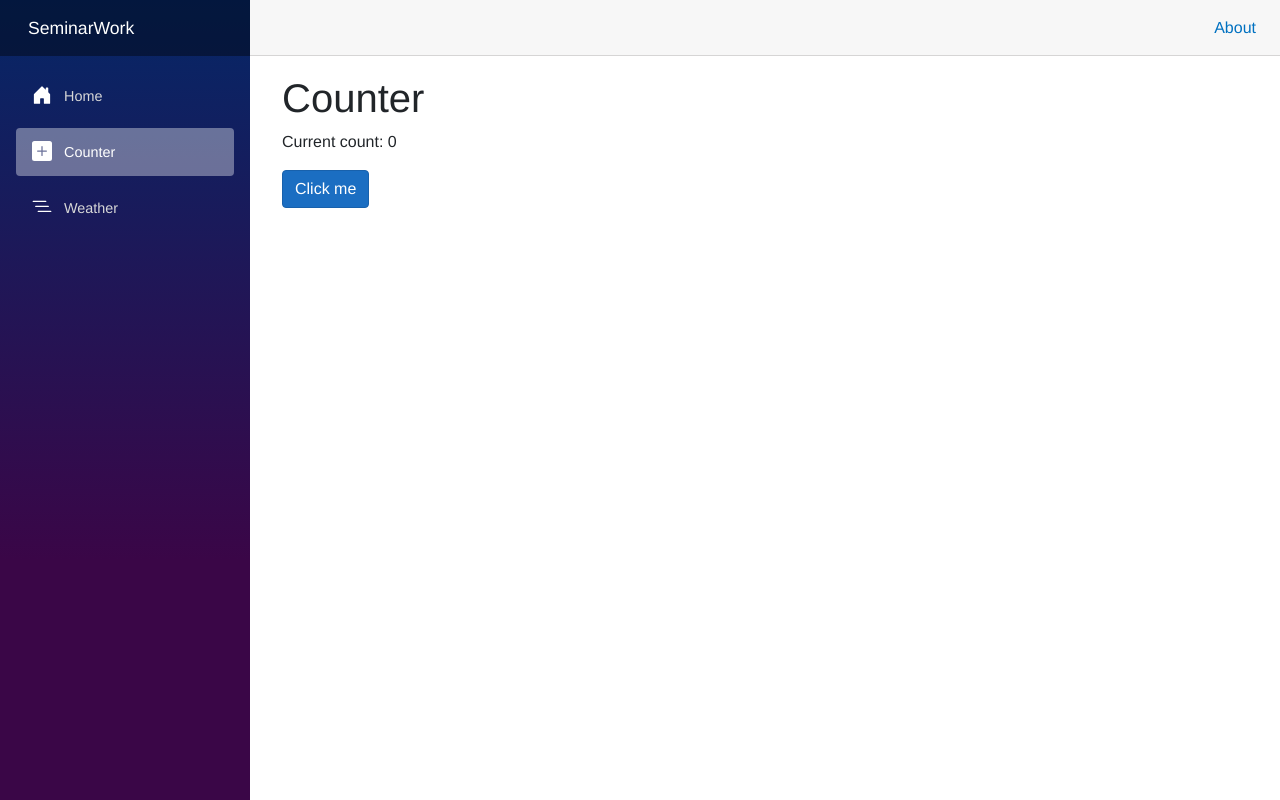
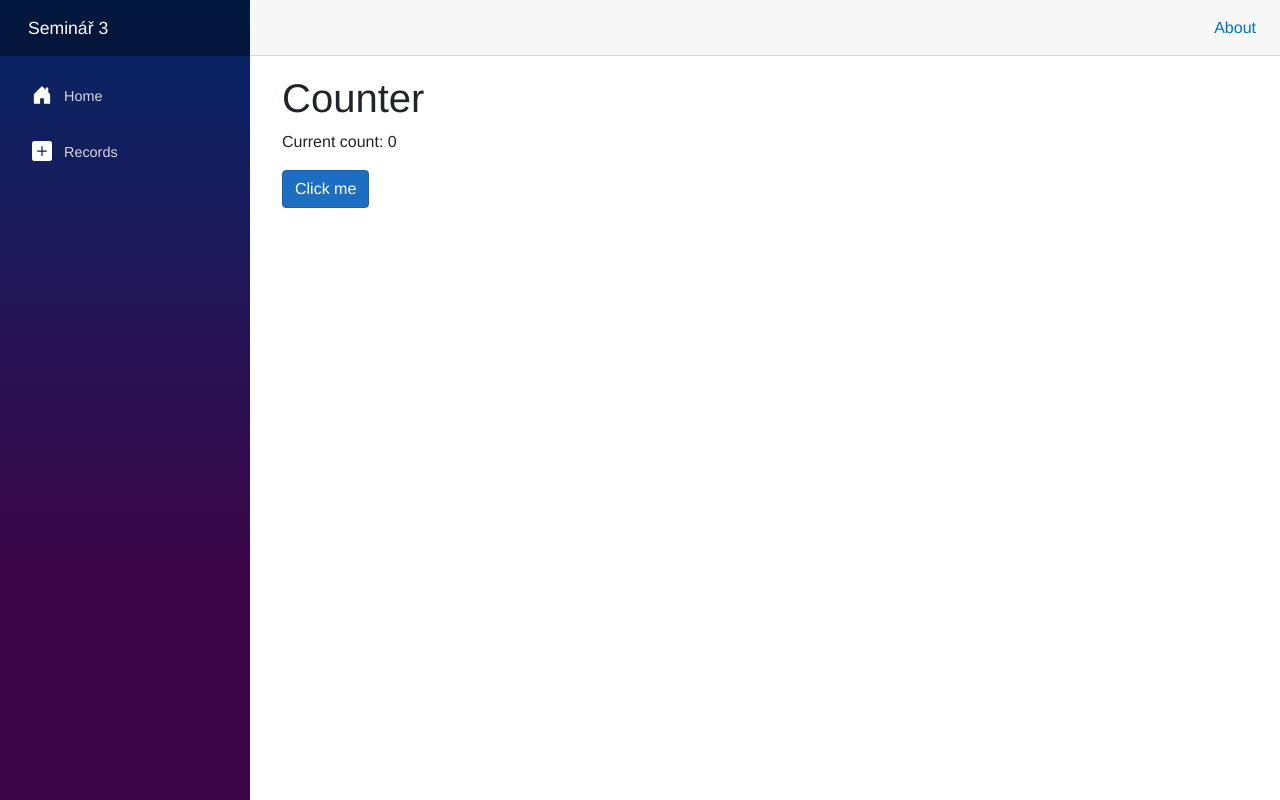
Before and after one commit to Kremaca/KVD-PGM2B, an ASP.NET Core app: page /counter in a window 1280 px wide. Run offline with ASP.NET Core 8, Linux system fonts and the light colour scheme; style sheets or scripts are compiled from the project's sources.

Commit message:
Remade work from seminar

```diff
--- a/SeminarWork/Layout/NavMenu.razor
+++ b/SeminarWork/Layout/NavMenu.razor
@@ -1,6 +1,6 @@
 <div class="top-row ps-3 navbar navbar-dark">
     <div class="container-fluid">
-        <a class="navbar-brand" href="">SeminarWork</a>
+        <a class="navbar-brand" href="">Seminář 3</a>
         <button title="Navigation menu" class="navbar-toggler" @onclick="ToggleNavMenu">
             <span class="navbar-toggler-icon"></span>
         </button>
@@ -15,13 +15,8 @@
             </NavLink>
         </div>
         <div class="nav-item px-3">
-            <NavLink class="nav-link" href="counter">
-                <span class="bi bi-plus-square-fill-nav-menu" aria-hidden="true"></span> Counter
-            </NavLink>
-        </div>
-        <div class="nav-item px-3">
-            <NavLink class="nav-link" href="weather">
-                <span class="bi bi-list-nested-nav-menu" aria-hidden="true"></span> Weather
+            <NavLink class="nav-link" href="records">
+                <span class="bi bi-plus-square-fill-nav-menu" aria-hidden="true"></span> Records
             </NavLink>
         </div>
     </nav>
--- a/SeminarWork/wwwroot/index.html
+++ b/SeminarWork/wwwroot/index.html
@@ -1,5 +1,5 @@
 <!DOCTYPE html>
-<html lang="en">
+<html lang="cs">
 
 <head>
     <meta charset="utf-8" />
```
Also changed, not shown: SeminarWork/Classes/Record.cs (added, +25 -0 lines), SeminarWork/Pages/Records.razor (added, +26 -0 lines).
